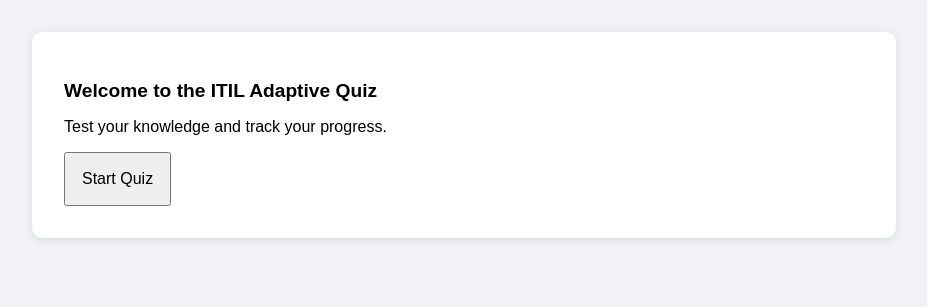
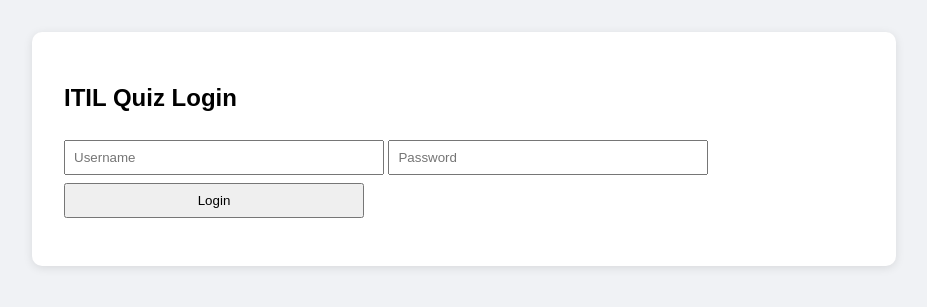
Before and after one commit to Sahshim/salleh-tech-blog, a Jekyll site: the page itil-quiz/index.html, which Jekyll copies as it is, in a window 1280 px wide. Shown: the top 307 px of the page, without its empty margins (176-1103 px from the left). Built offline with Jekyll 4.4.1, drawn with Linux system fonts in a browser that asks for light colours.

Commit message:
Update index.html

```diff
--- a/itil-quiz/index.html
+++ b/itil-quiz/index.html
@@ -2,132 +2,69 @@
 <html lang="en">
 <head>
   <meta charset="UTF-8" />
-  <meta name="viewport" content="width=device-width, initial-scale=1.0" />
+  <meta name="viewport" content="width=device-width, initial-scale=1.0"/>
   <title>ITIL Adaptive Quiz</title>
   <style>
-    body {
-      font-family: Arial, sans-serif;
-      background: #f0f2f5;
-      margin: 0;
-      padding: 0;
-    }
-    .quiz-container {
-      max-width: 800px;
-      margin: 2rem auto;
-      padding: 2rem;
-      background: white;
-      border-radius: 10px;
-      box-shadow: 0 2px 10px rgba(0, 0, 0, 0.1);
-    }
-    .question-image {
-      text-align: center;
-      margin-bottom: 1rem;
-    }
-    .question-image img {
-      max-width: 150px;
-    }
-    h2 {
-      font-size: 1.2rem;
-    }
-    .options {
-      margin-top: 1rem;
-    }
-    .options button {
-      display: block;
-      margin: 0.5rem 0;
-      width: 100%;
-      padding: 0.75rem;
-      border: 1px solid #ccc;
-      border-radius: 5px;
-      background: #f9f9f9;
-      cursor: pointer;
-      transition: background 0.3s;
-    }
-    .options button:hover {
-      background: #e0e0e0;
-    }
-    .options button.disabled {
-      pointer-events: none;
-      opacity: 0.6;
-    }
-    .score,
-    .timer {
-      margin-top: 1.5rem;
-      font-weight: bold;
-    }
-    .next {
-      margin-top: 1rem;
-    }
-    .chart-container {
-      margin-top: 2rem;
-    }
-    .pagination {
-      display: flex;
-      justify-content: center;
-      align-items: center;
-      gap: 2rem;
-      margin-top: 1rem;
-      font-size: 0.9rem;
-    }
-    canvas {
-      width: 100% !important;
-      height: auto !important;
-    }
-    .accordion-item {
-      background: #f9f9f9;
-      margin: 0.5rem 0;
-      padding: 0.5rem 1rem;
-      border-radius: 5px;
-      cursor: pointer;
-    }
-    .accordion-item.active {
-      background: #e6f7ff;
-    }
-    .accordion-content {
-      display: none;
-      margin-top: 0.5rem;
-    }
+    body { font-family: Arial, sans-serif; background: #f0f2f5; margin: 0; padding: 0; }
+    .quiz-container { max-width: 800px; margin: 2rem auto; padding: 2rem; background: white; border-radius: 10px; box-shadow: 0 2px 10px rgba(0,0,0,0.1); }
+    input, button { padding: 0.5rem; margin-top: 0.5rem; width: 100%; max-width: 300px; }
+    .question-image img { max-width: 150px; }
+    .options button { margin: 0.5rem 0; width: 100%; }
+    .options button:hover { background: #e0e0e0; }
+    .disabled { pointer-events: none; opacity: 0.6; }
+    .chart-container { margin-top: 2rem; }
+    canvas { width: 100% !important; height: auto !important; }
+    .accordion-item { background: #f9f9f9; margin: 0.5rem 0; padding: 0.5rem 1rem; border-radius: 5px; cursor: pointer; }
+    .accordion-content { display: none; margin-top: 0.5rem; }
   </style>
 </head>
 <body>
+
+  <!-- LOGIN SCREEN -->
+  <div class="quiz-container" id="login-screen">
+    <h2>ITIL Quiz Login</h2>
+    <input type="text" id="username" placeholder="Username" />
+    <input type="password" id="password" placeholder="Password" />
+    <button onclick="login()">Login</button>
+    <p id="login-error" style="color:red;"></p>
+  </div>
+
   <!-- START SCREEN -->
-  <div class="quiz-container" id="start-screen">
+  <div class="quiz-container" id="start-screen" style="display:none;">
     <h2>Welcome to the ITIL Adaptive Quiz</h2>
     <p>Test your knowledge and track your progress.</p>
-    <button onclick="startQuiz()" style="padding: 1rem; font-size: 1rem;">Start Quiz</button>
+    <button onclick="startQuiz()">Start Quiz</button>
   </div>
 
   <!-- QUIZ SECTION -->
   <div class="quiz-container" id="quiz-section" style="display: none;">
-    <div class="question-image">
-      <img src="" alt="concept" id="icon" />
-    </div>
+    <div class="question-image"><img src="" alt="concept" id="icon" /></div>
     <h2 id="question">Loading...</h2>
     <div class="options" id="options"></div>
     <div class="score" id="score"></div>
     <div class="timer" id="timer">Time: 00:00</div>
-    <button class="next" onclick="nextQuestion()">Next Question</button>
+    <button onclick="nextQuestion()">Next Question</button>
     <div class="chart-container">
       <canvas id="progressChart"></canvas>
       <div class="pagination" id="chartPagination"></div>
-      <div class="filters">
-        <label><input type="checkbox" id="filterIncorrect" onchange="drawChart()"> Show only incorrect terms</label>
-      </div>
+      <label><input type="checkbox" id="filterIncorrect" onchange="drawChart()"> Show only incorrect terms</label>
       <div id="accordion"></div>
     </div>
   </div>
 
   <script src="https://cdn.jsdelivr.net/npm/chart.js"></script>
   <script>
-    const currentUser = "Salleh";
+    const ADMIN_USER = "Salleh";
+    const ADMIN_PASS = "sa7144";
+    const currentUser = ADMIN_USER;
     const userProgress = JSON.parse(localStorage.getItem(`progress_${currentUser}`)) || [];
     let quizData = [];
     let current = 0, score = 0, seconds = 0, timerInterval;
     let questionEl, optionsEl, scoreEl, timerEl, iconEl;
 
-    // Load data but don't start quiz yet
+    // Load quiz data from JSON
     fetch('itil_data_10_final.json')
-      .then(response => response.json())
+      .then(res => res.json())
       .then(allData => {
         const selected = allData.sort(() => 0.5 - Math.random()).slice(0, 10);
         quizData = selected.map(item => {
@@ -144,6 +81,20 @@
           };
         });
       });
+
+    // LOGIN FUNCTION
+    function login() {
+      const user = document.getElementById('username').value.trim();
+      const pass = document.getElementById('password').value.trim();
+      const errorMsg = document.getElementById('login-error');
+
+      if (user === ADMIN_USER && pass === ADMIN_PASS) {
+        document.getElementById('login-screen').style.display = 'none';
+        document.getElementById('start-screen').style.display = 'block';
+      } else {
+        errorMsg.textContent = '❌ Invalid username or password.';
+      }
+    }
 
     function startQuiz() {
       document.getElementById('start-screen').style.display = 'none';
@@ -168,8 +119,7 @@
       const q = quizData[current];
       questionEl.innerHTML = `<strong>Definition:</strong> ${q.question}`;
       iconEl.src = q.icon || 'default.png';
-      iconEl.onerror = () => iconEl.src = 'default.png';
-
+      iconEl.onerror = () => { iconEl.src = 'default.png'; };
       optionsEl.innerHTML = '';
       q.options.forEach(option => {
         const btn = document.createElement('button');
@@ -231,57 +176,52 @@
       }, 1000);
     }
 
-    function formatTime(seconds) {
-      const mins = Math.floor(seconds / 60);
-      const secs = seconds % 60;
-      return `${String(mins).padStart(2, '0')}:${String(secs).padStart(2, '0')}`;
+    function formatTime(sec) {
+      const m = Math.floor(sec / 60), s = sec % 60;
+      return `${String(m).padStart(2, '0')}:${String(s).padStart(2, '0')}`;
     }
 
     function drawChart(page = 0, pageSize = 10) {
       const counts = {};
       userProgress.forEach(entry => {
         if (!counts[entry.term]) counts[entry.term] = { correct: 0, incorrect: 0, definition: entry.question };
-        if (entry.correct) counts[entry.term].correct++;
-        else counts[entry.term].incorrect++;
+        entry.correct ? counts[entry.term].correct++ : counts[entry.term].incorrect++;
       });
-      let allLabels = Object.keys(counts);
+      let labels = Object.keys(counts);
       if (document.getElementById('filterIncorrect').checked) {
-        allLabels = allLabels.filter(label => counts[label].incorrect > 0);
+        labels = labels.filter(label => counts[label].incorrect > 0);
       }
-      const pageLabels = allLabels.slice(page * pageSize, (page + 1) * pageSize);
-      const correctData = pageLabels.map(label => counts[label].correct);
-      const incorrectData = pageLabels.map(label => counts[label].incorrect);
+
+      const currentPage = labels.slice(page * pageSize, (page + 1) * pageSize);
+      const correctData = currentPage.map(label => counts[label].correct);
+      const incorrectData = currentPage.map(label => counts[label].incorrect);
 
       const ctx = document.getElementById('progressChart');
       if (window.chartInstance) window.chartInstance.destroy();
       window.chartInstance = new Chart(ctx, {
         type: 'bar',
         data: {
-          labels: pageLabels,
+          labels: currentPage,
           datasets: [
-            { label: 'Correct', data: correctData, backgroundColor: 'rgba(75, 192, 192, 0.7)' },
-            { label: 'Incorrect', data: incorrectData, backgroundColor: 'rgba(255, 99, 132, 0.7)' }
+            { label: 'Correct', data: correctData, backgroundColor: 'rgba(75,192,192,0.7)' },
+            { label: 'Incorrect', data: incorrectData, backgroundColor: 'rgba(255,99,132,0.7)' }
           ]
         },
         options: {
-          responsive: true,
-          plugins: {
-            legend: { position: 'top' },
-            title: { display: true, text: 'Your Progress by Term' }
-          }
+          plugins: { legend: { position: 'top' }, title: { display: true, text: 'Progress by Term' } }
         }
       });
 
       const pagination = document.getElementById('chartPagination');
       pagination.innerHTML = `
-        <button onclick="drawChart(${page - 1})" ${page <= 0 ? 'disabled' : ''}>⬅ Prev Page</button>
-        Showing terms ${page * pageSize + 1}–${Math.min((page + 1) * pageSize, allLabels.length)} of ${allLabels.length}
-        <button onclick="drawChart(${page + 1})" ${(page + 1) * pageSize >= allLabels.length ? 'disabled' : ''}>Next Page ➡</button>
+        <button onclick="drawChart(${page - 1})" ${page <= 0 ? 'disabled' : ''}>⬅ Prev</button>
+        Showing terms ${page * pageSize + 1}–${Math.min((page + 1) * pageSize, labels.length)} of ${labels.length}
+        <button onclick="drawChart(${page + 1})" ${(page + 1) * pageSize >= labels.length ? 'disabled' : ''}>Next ➡</button>
       `;
 
       const accordion = document.getElementById('accordion');
       accordion.innerHTML = '';
-      pageLabels.forEach(label => {
+      currentPage.forEach(label => {
         const item = document.createElement('div');
         item.className = 'accordion-item';
         item.innerHTML = `<strong>${label}</strong>`;
```
Also changed, not shown: other parts of itil-quiz/index.html (+5 -9 lines).
